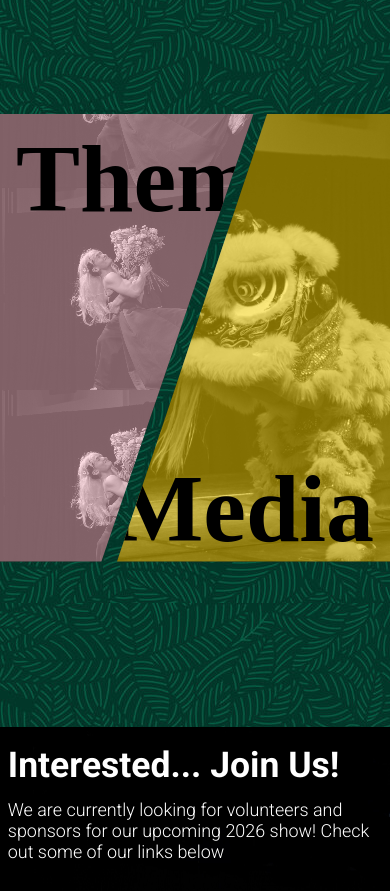
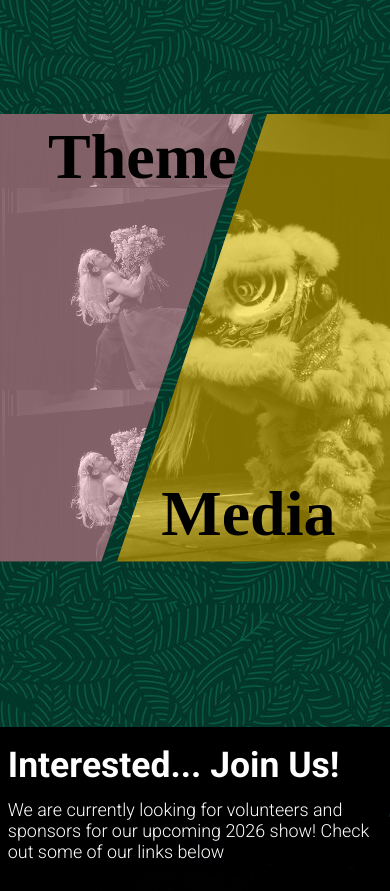
Before and after one commit to SayeGorgor/ksuvsa, a React (Vite) app: page /culture-show in a window 390 px wide. Shown: the part 1420-2311 px from the top of the page. Built offline with nearby package versions, Linux system fonts and the light colour scheme; a web font is replaced by a local one.

Commit message:
added rewrites file and continued to fix responsiveness of culture show page

```diff
--- a/src/components/NavBar.jsx
+++ b/src/components/NavBar.jsx
@@ -27,7 +27,7 @@ const NavBar = () => {
         let lastScroll = 0;
 
         const handleScroll = () => {
-            let currentScroll = window.scrollY;
+            let currentScroll = Math.max(0, window.scrollY);
             if(currentScroll < 10) {
                 nav.classList.add('at-top');
             } else {
--- a/src/pages/CultureShowPage.css
+++ b/src/pages/CultureShowPage.css
@@ -6,8 +6,8 @@
 /* ANIMATIONS */
 /* media-header */
 @keyframes mediaSlideUp {
-    from {transform: translate(400%, 250%) scale(1, 1);}
-    to {transform: translate(0, 0) scale(0.5, 0.5);}
+    from {transform: translate(-100%, 100%) scale(1, 1);}
+    to {transform: translate(-440%, -230%) scale(0.5, 0.5);}
 }
 
 @keyframes mediaSlideDown {
@@ -16,14 +16,20 @@
 }
 
 @keyframes mediaSlideUpSmallScreen {
-    from {transform: translate(400%, 250%) scale(1, 1);}
-    to {transform: translate(0, -80%) scale(0.5, 0.5);}
+    from {transform: translate(0, 150%) scale(1, 1);}
+    to {transform: translate(-400%, -200%) scale(0.5, 0.5);}
 }
 
 @keyframes mediaSlideDownSmallScreen {
     from {transform: translate(-340%, -300%) scale(0.5, 0.5);}
     to {transform: translate(0, 0) scale(1, 1);}
 }
+
+@keyframes mediaSlideUpMobile {
+    from {transform: translate(30%, -10%) scale(1, 1);}
+    to {transform: translate(-300%, -500%) scale(0.5, 0.5);}
+}
+
 
 @keyframes mediaContentsSlideIn {
     from {transform: translateX(100%); opacity: 0;}
@@ -130,7 +136,7 @@
 
 #annual-text {
     position: absolute;
-    bottom: 5vw;
+    bottom: calc(4vw + 1rem);
     left: 1em;
     color: white;
     /* font-size: 3.5em; */
@@ -290,7 +296,7 @@
     font-family: 'Yesteryear';
     margin-top: .1em;
     margin-left: clamp(1rem, calc(25vw - 10rem), 10rem);
-    font-size: 6em;
+    font-size: 6rem;
 }
 
 #theme-header.showing {
@@ -403,6 +409,7 @@
 
 #media-section.showing {
     position: relative !important;
+    margin-left: auto;
 }
 
 #media-section.showing::before {
@@ -425,9 +432,9 @@
 }
 
 #media-header.showing {
-    top: -25%;
-    left: min(0%, calc(100vw - 54rem));
-    transform: scale(0.5, 0.5);
+    /* top: -25%;
+    left: min(0%, calc(100vw - 54rem)); */
+    transform: translate(400%, 250%) scale(0.5, 0.5);
     animation: mediaSlideUp 1s ease;
 }
 
@@ -668,6 +675,7 @@
 @media(max-width:830px) {
     #media-header.showing{
         animation: mediaSlideUpSmallScreen 1s ease;
+        transform: translate(400%, 250%);
     }
 
     #media-header.closing {
@@ -706,4 +714,31 @@
     #cs-page-abt-section {
         height: auto;
     }
+
+    #photo-carousel {
+        width: 30rem;
+    }
+
+    #photo-carousel img {
+        width: 30rem;
+    }
+
+    #theme-header {
+        margin-left: 3rem;
+    }
+
+    #media-header {
+        bottom: -12% !important;
+        right: 20% !important;
+    }
+
+    #media-header.showing {
+        animation: mediaSlideUpMobile 1s ease;
+        transform: translate(0, -600%);
+    }
+
+    #media-header,
+    #theme-header {
+        font-size: 4rem !important;
+    }
 }
```
Also changed, not shown: vercel.json (added).
